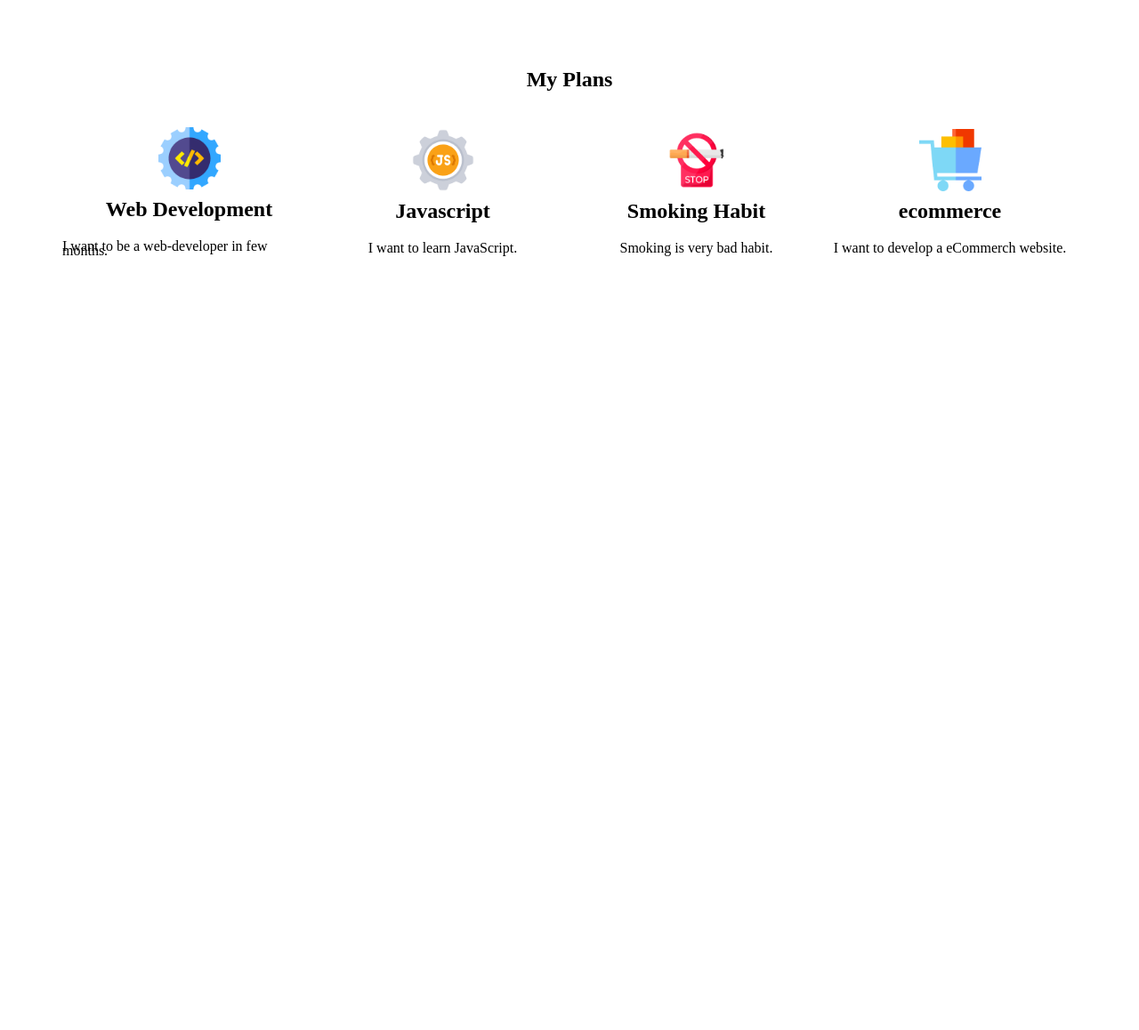
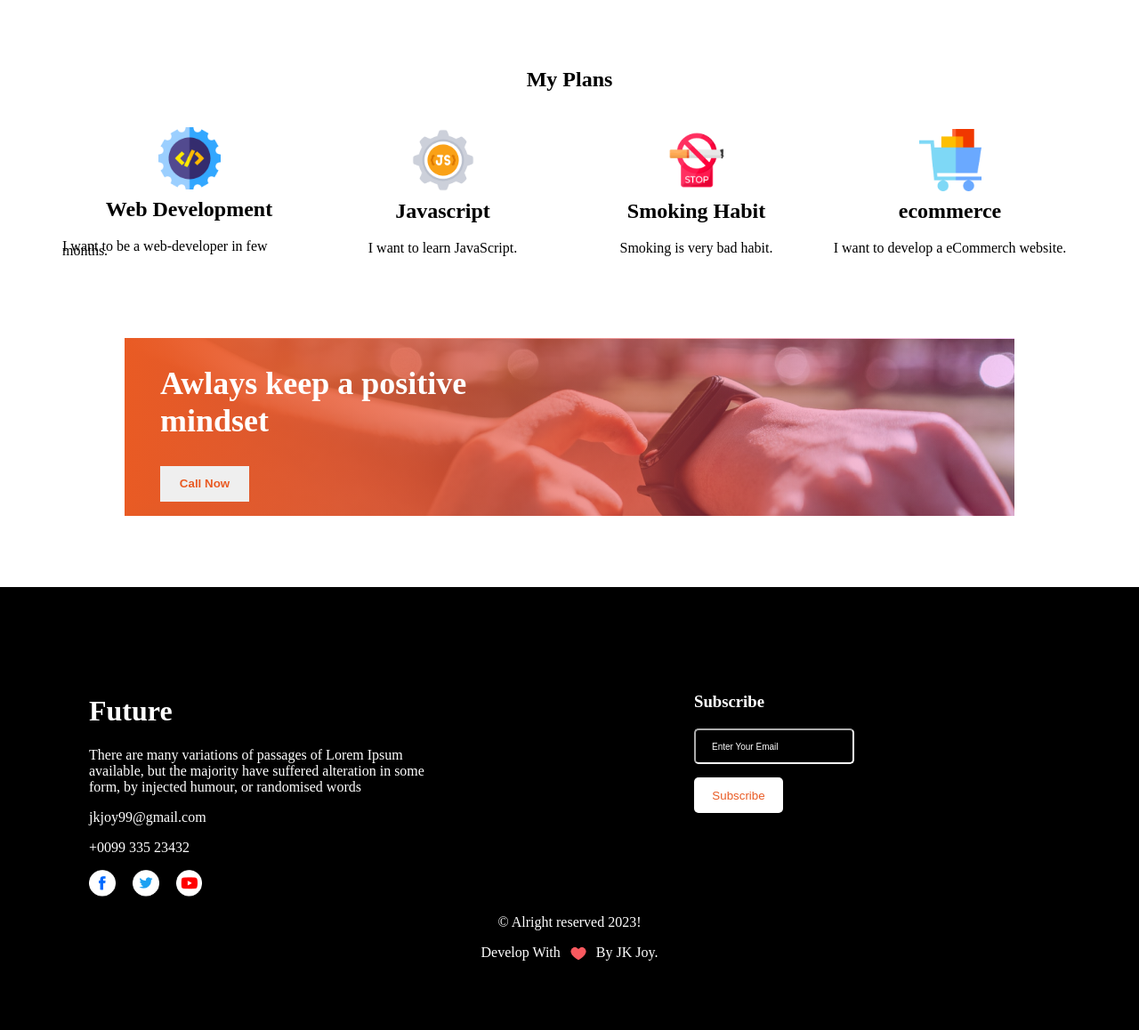
Before and after one commit to jkjoy99/Assignment-1, a plain HTML site: page index.html in a window 1280 px wide. Shown: the part 1652-2810 px from the top of the page at 89% size. Before the commit the page ends 1952 px from the top, so only its background shows below. Drawn offline with Linux system fonts and the light colour scheme.

Commit message:
footer & bonous section completed

```diff
--- a/index.html
+++ b/index.html
@@ -5,7 +5,7 @@
     <meta charset="UTF-8">
     <meta http-equiv="X-UA-Compatible" content="IE=edge">
     <meta name="viewport" content="width=device-width, initial-scale=1.0">
-    <title>Document</title>
+    <title><assignment-1></assignment-1></title>
     <link rel="stylesheet" href="style.css">
 </head>
 
@@ -85,6 +85,51 @@
             </div>
         </div>
     </section>
+     <!-- Bonous Section -->
+     <section class="bonous-section">
+        <div class="bonous-items">
+            <h1 class="bonous-title">Awlays keep a positive <br> mindset</h1>
+            <button class="bonous-btn">Call Now</button>
+        </div>
+    </section>
+
+    <!-- Footer  -->
+    <footer>
+        <div class="footer">
+            <div class="footer-item">
+                <h1>Future</h1>
+                <p>There are many variations of passages of Lorem Ipsum available, but the majority have suffered
+                    alteration
+                    in some form, by injected humour, or randomised words</p>
+                <p>jkjoy99@gmail.com</p>
+                <p>+0099 335 23432</p>
+
+                <div>
+                    <img class="social-icon" src="images/icons/fb.png" alt="">
+                    <img class="social-icon" src="images/icons/twitter.png" alt="">
+                    <img class="social-icon" src="images/icons/youtube.png" alt="">
+                </div>
+            </div>
+
+            <div class="footer-item">
+                <h3>Subscribe</h3>
+                <form action="">
+                    <input class="footer-input" type="search" value="Enter Your Email" name="email" id="">
+                    <br>
+                    <button class="footer-btn">Subscribe</button>
+                </form>
+            </div>
+        </div>
+        <div class="developer">
+            <div>
+                <p class="copyright">&copy Alright reserved 2023!</p>
+                <p class="developer1">Develop With <img src="images/icons/heart.png" alt=""> By JK Joy.</p>
+            </div>
+        </div>
+    </footer>
+</body>
+
+</html>
 
 
 
--- a/style.css
+++ b/style.css
@@ -89,3 +89,100 @@ body {
     height: 70px;
     width: 70px;
 }
+
+/* Bonous Section */
+.bonous-section {
+    background-image: url("images/watch.png");
+    height: 200px;
+    width: 1000px;
+    margin: 80px;
+    margin-left: 140px;
+}
+
+.bonous-items {
+    background-image: linear-gradient(to right, #E95B24, rgba(221, 36, 231, 0.223));
+    height: 200px;
+    padding-left: 40px;
+}
+
+.bonous-title {
+    font-size: 36px;
+    color: white;
+    padding-top: 30px;
+}
+
+.bonous-btn {
+    border: none;
+    border: 4px;
+    height: 40px;
+    width: 100px;
+    color: #E95B24;
+    font-weight: bold;
+    cursor: pointer;
+}
+
+/*** Footer ***/
+
+footer {
+    background-color: black;
+    color: white;
+}
+
+.footer {
+    display: flex;
+    justify-content: space-between;
+    background-color: black;
+    color: white;
+    padding: 100px 100px 0;
+}
+
+.footer-item {
+    width: 400px;
+}
+
+.social-icon {
+    height: 30px;
+    margin-right: 15px;
+}
+
+.footer-input {
+    background-color: transparent;
+    color: white;
+    border-color: white;
+    border-radius: 5px;
+    height: 40px;
+    width: 180px;
+    font-size: 10px;
+    padding-left: 18px;
+}
+
+.footer-btn {
+    background-color: white;
+    color: #E95B24;
+    height: 40px;
+    width: 100px;
+    border: none;
+    border-radius: 5px;
+    margin-top: 15px;
+}
+
+.copyright {
+    text-align: center;
+}
+
+.developer {
+    display: flex;
+    justify-content: center;
+    padding-bottom: 60px;
+}
+
+.developer1 {
+    display: flex;
+}
+
+.developer1 img {
+    margin-left: 10px;
+    margin-right: 10px;
+    height: 20px;
+    font-weight: bold;
+}
```
